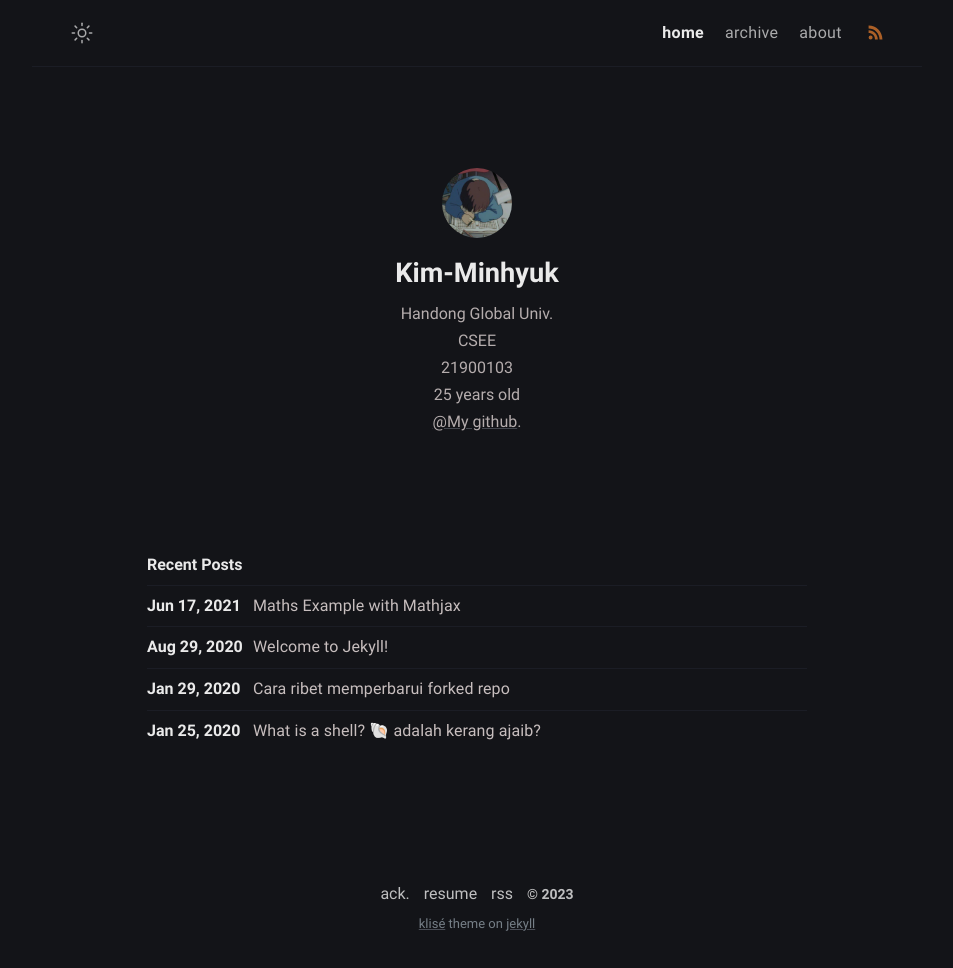
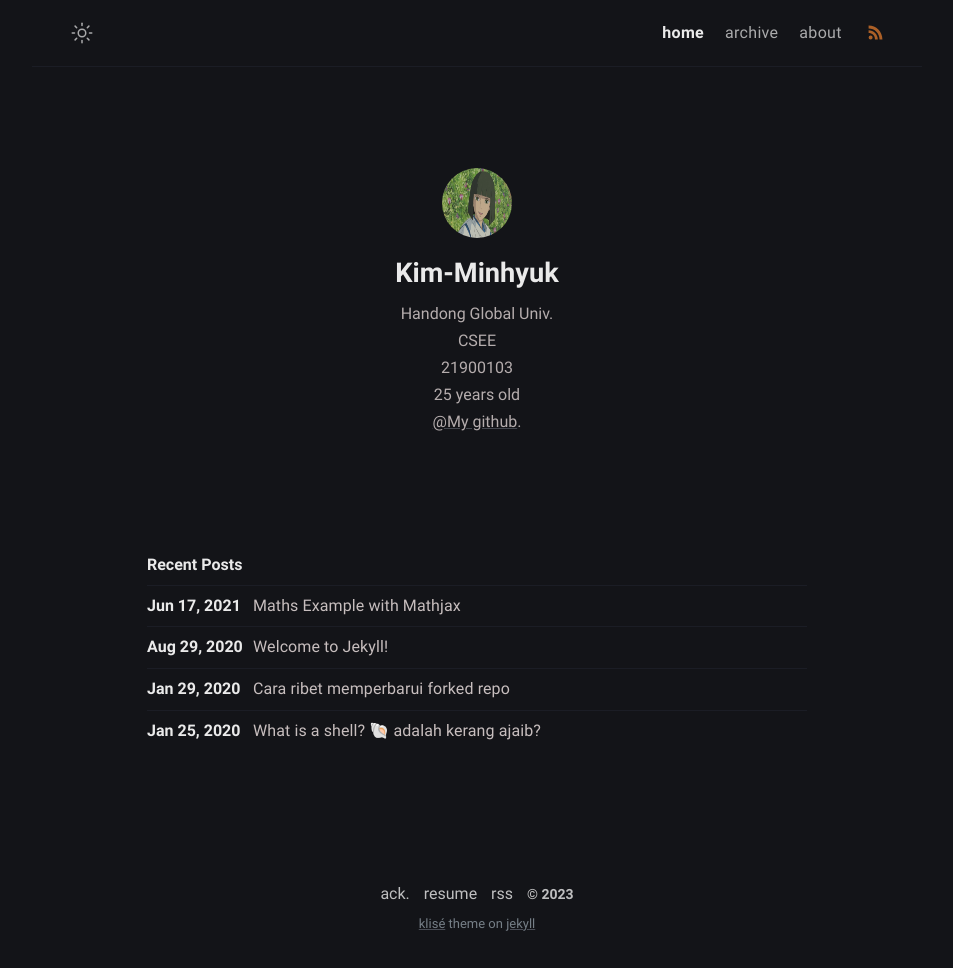
Before and after one commit to greentea991212/greentea991212.github.io, a Jekyll site: the page built from index.md, in a window 1280 px wide. Shown: the whole page, without its empty margins (163-1116 px from the left). Built offline with Jekyll 4.4.1, drawn with Linux system fonts in a browser that asks for light colours.

Commit message:
Update _config.yml

```diff
--- a/_config.yml
+++ b/_config.yml
@@ -20,7 +20,7 @@ author:
   twitter: twitter_username # twitter username
   facebook: facebook_username # facebook username
   email: green_tea@handong.ac.kr # email adress
-  avatar: /assets/img/avatar.jpg # change with your own avatar
+  avatar: /assets/img/avatar2.jpg # change with your own avatar
 
 # URL settings
 url: "https://greentea991212.github.io/" #
```
